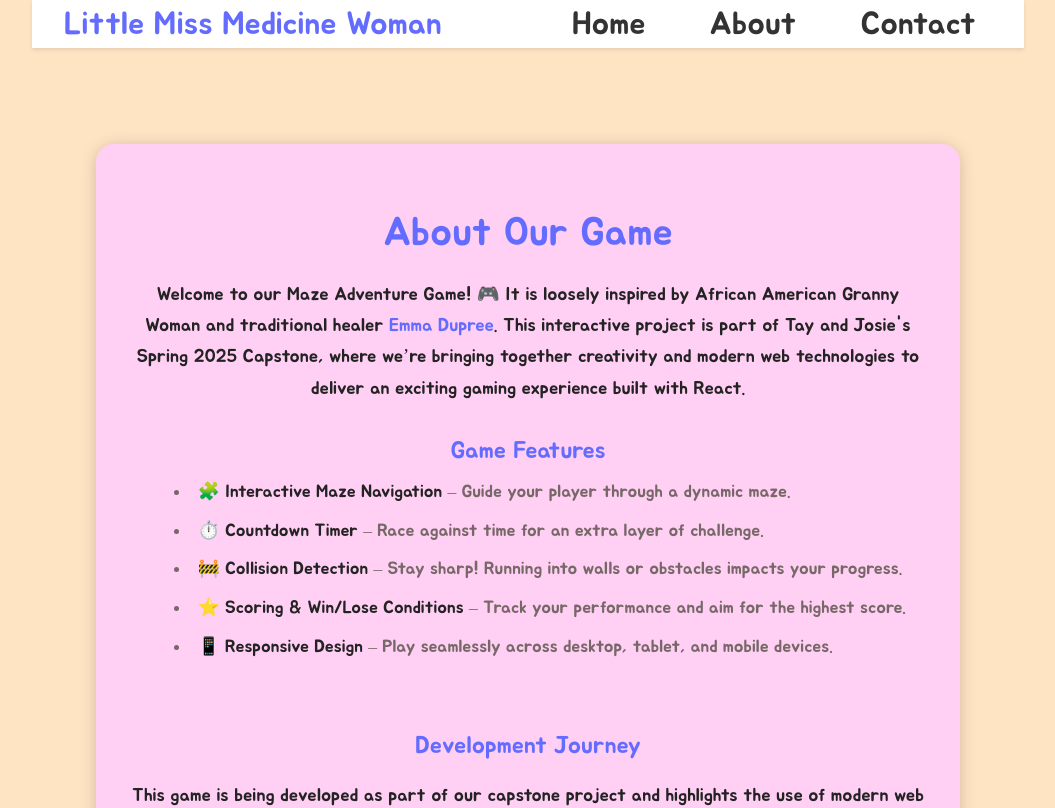
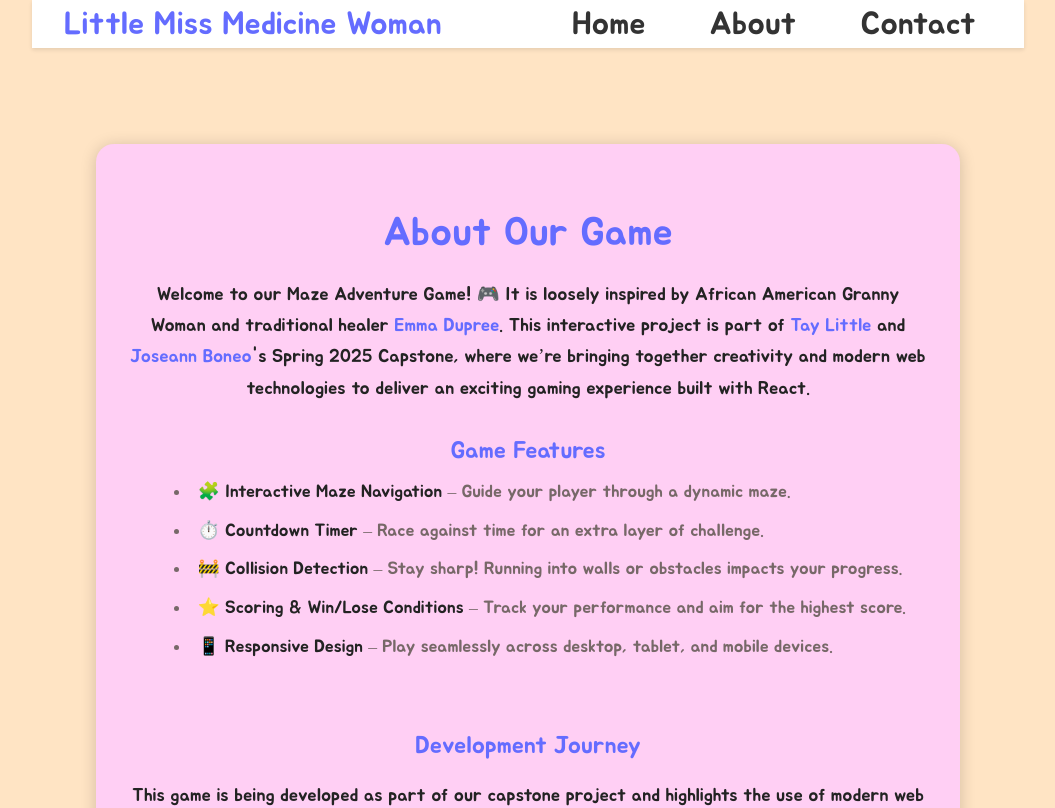
Before and after one commit to tayamari/lmmw-maze-game, a React (Vite) app in the folder src/: page /about in a window 1280 px wide. Shown: the top 808 px of the page, without its empty margins (112-1167 px from the left). Built offline with nearby package versions, Linux system fonts and the light colour scheme; a web font is replaced by a local one.

Commit message:
Updated LinkedIn information

```diff
--- a/src/src/components/About.jsx
+++ b/src/src/components/About.jsx
@@ -7,7 +7,7 @@ function About() {
       <div className="about-content">
         <h1>About Our Game</h1>
         <p>
-          Welcome to our Maze Adventure Game! 🎮 It is loosely inspired by African American Granny Woman and traditional healer <a href="https://theherbalacademy.com/blog/black-herbalist-spotlight-emma-dupree/">Emma Dupree</a>. This interactive project is part of Tay and Josie's Spring 2025 Capstone, where we’re bringing together creativity and modern web technologies to deliver an exciting gaming experience built with React.
+          Welcome to our Maze Adventure Game! 🎮 It is loosely inspired by African American Granny Woman and traditional healer <a href="https://theherbalacademy.com/blog/black-herbalist-spotlight-emma-dupree/">Emma Dupree</a>. This interactive project is part of <a href="https://www.linkedin.com/in/tayloralittle/">Tay Little</a> and <a href="https://www.linkedin.com/in/joseann-boneo/">Joseann Boneo</a>'s Spring 2025 Capstone, where we’re bringing together creativity and modern web technologies to deliver an exciting gaming experience built with React.
         </p>
         <div className="game-features">
           <h2>Game Features</h2>
```
